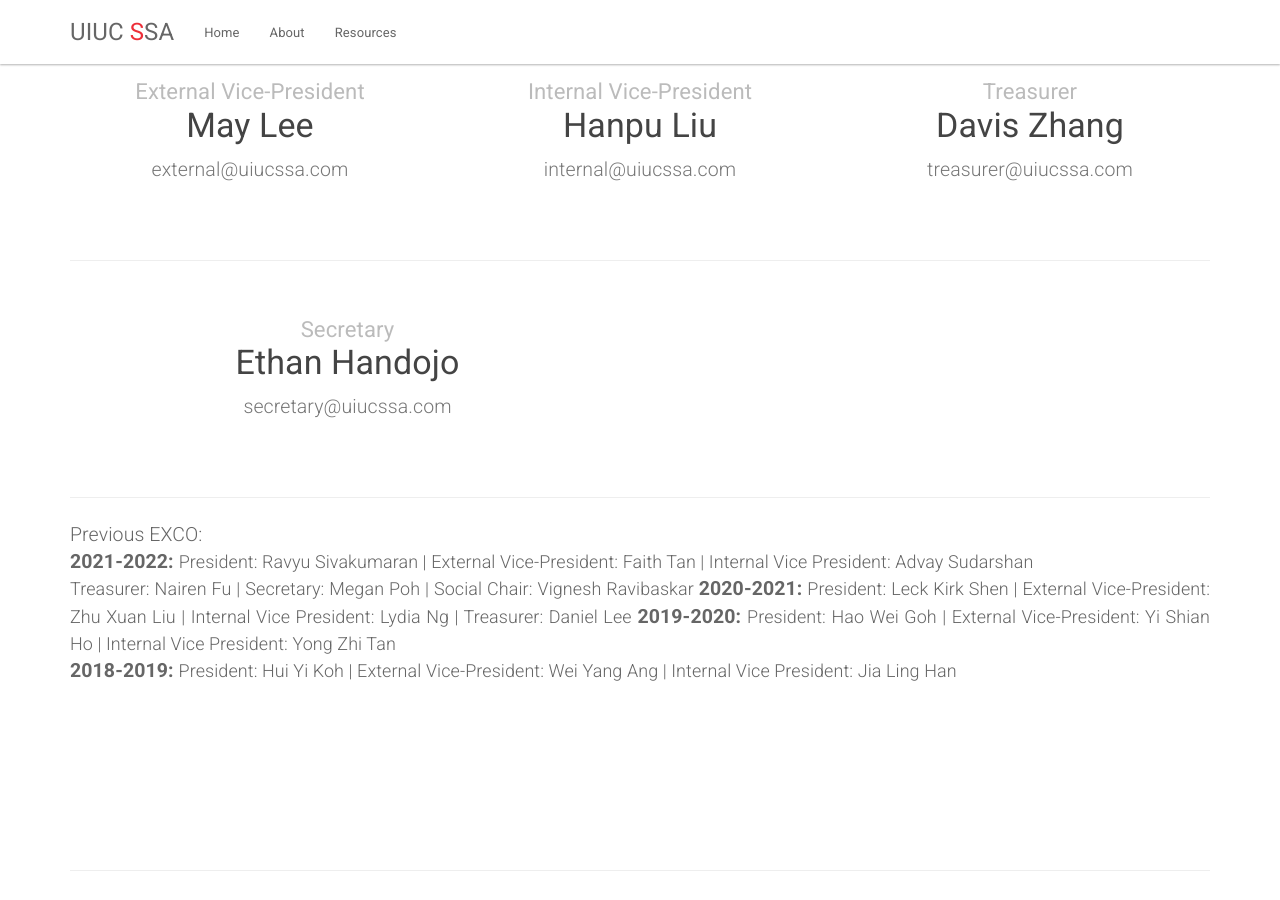
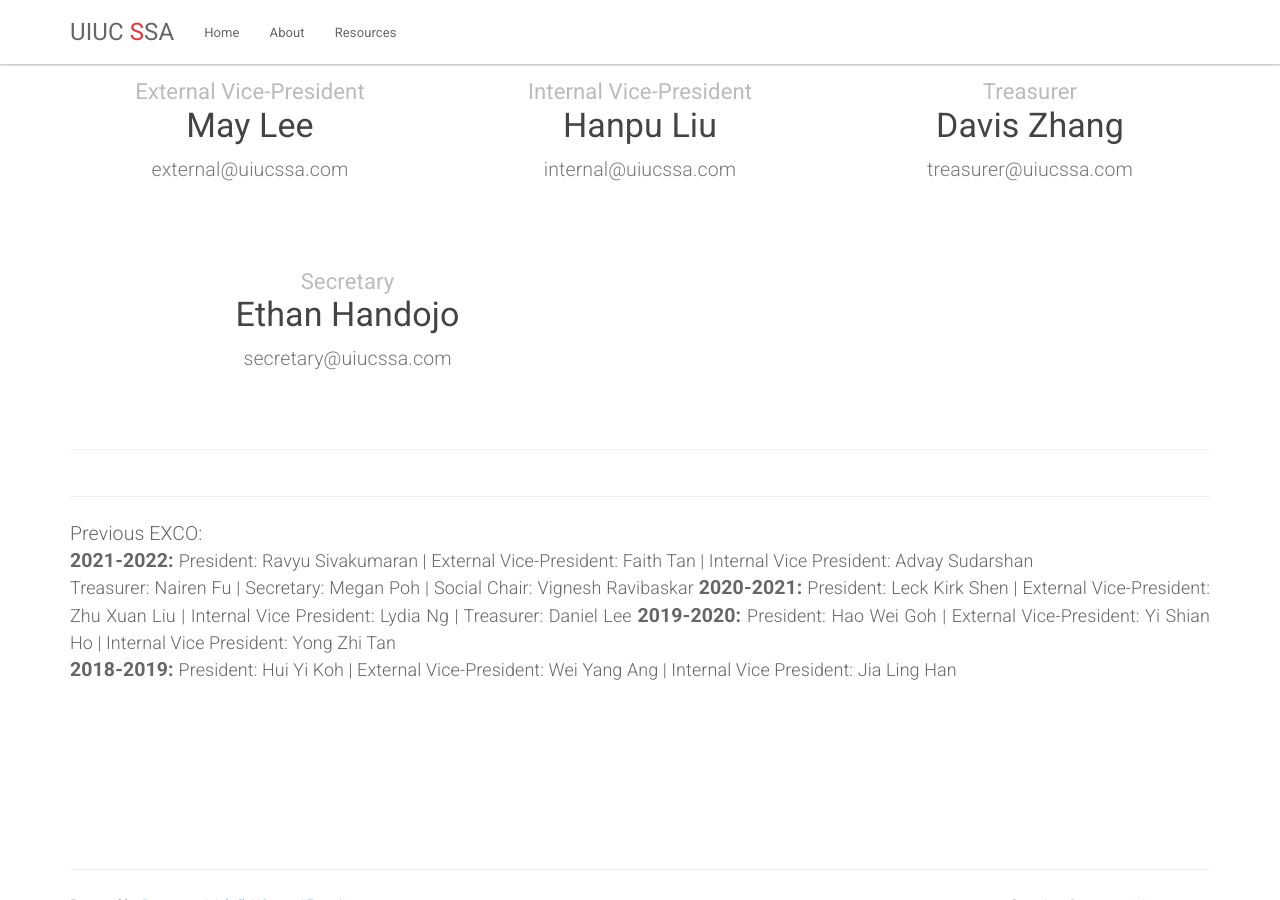
Before and after one commit to uiucssa/uiucssa.github.io, a Jekyll site: the page built from about.html, in a window 1280 px wide and 900 px high, scrolled down 1186 px. Built offline with Jekyll 4.4.1, drawn with Linux system fonts in a browser that asks for light colours.

Commit message:
Modified About pagae layout

```diff
--- a/about.html
+++ b/about.html
@@ -141,11 +141,6 @@ title: About Us
         </h3>
         <p class="lead text-center"><a href="mailto:treasurer@uiucssa.com" style="color: #777">treasurer@uiucssa.com</a></p>
     </div>
-    <div class="col-md-2">
-    </div>
-</div>
-<hr>
-<div class="row">
     <div class="col-md-6" style="padding-bottom: 30px;">
         <!-- <img src="{{ site.url }}/img/exco/ruowei.png" class="img-responsive center-block"> -->
         <h3 class="text-center">
@@ -154,6 +149,12 @@ title: About Us
         </h3>
         <p class="lead text-center"><a href="mailto:secretary@uiucssa.com" style="color: #777">secretary@uiucssa.com</a></p>
     </div>
+    <div class="col-md-2">
+    </div>
+</div>
+<hr>
+<div class="row">
+
     <!-- <div class="col-md-6" style="padding-bottom: 30px;">
 
         <h3 class="text-center">
```
